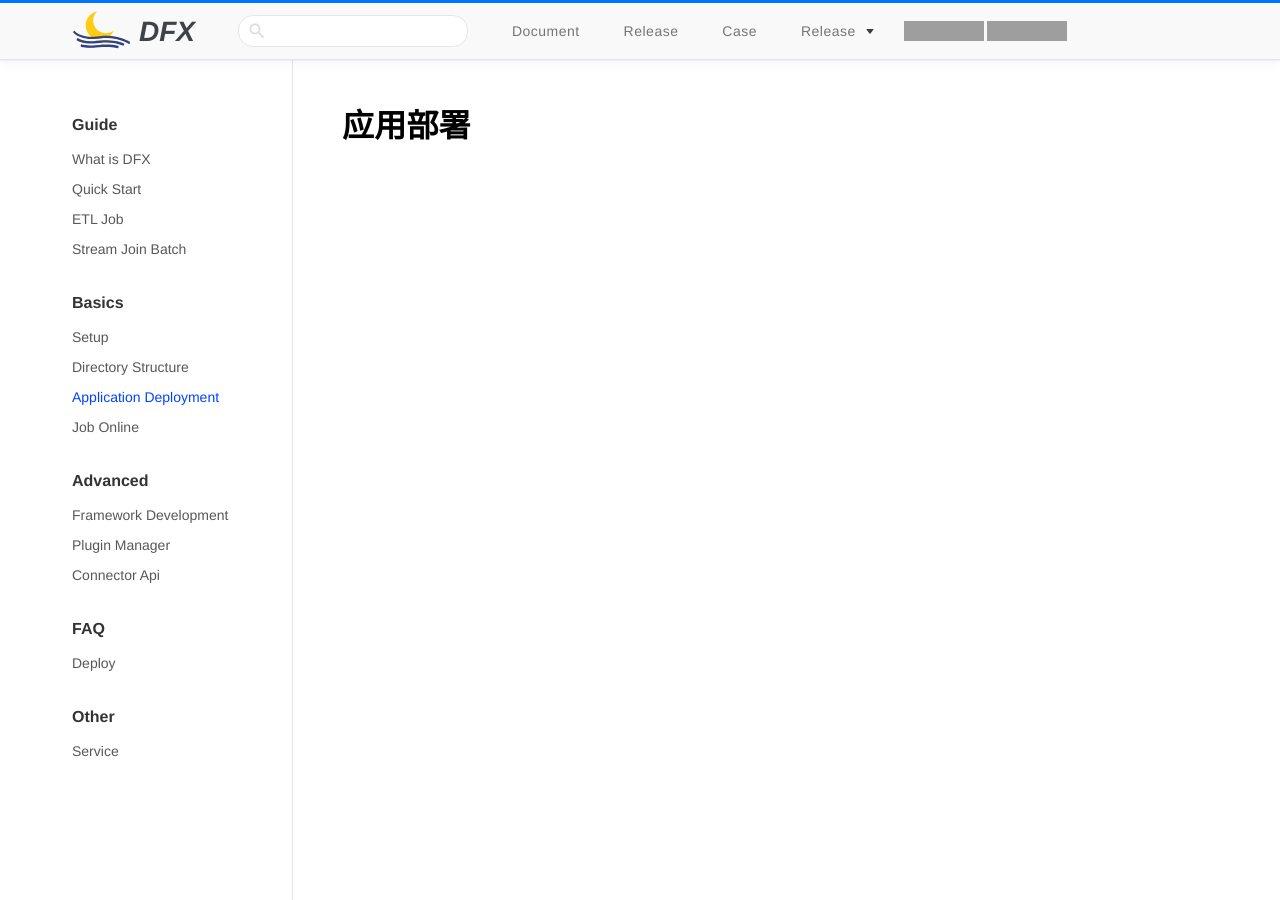
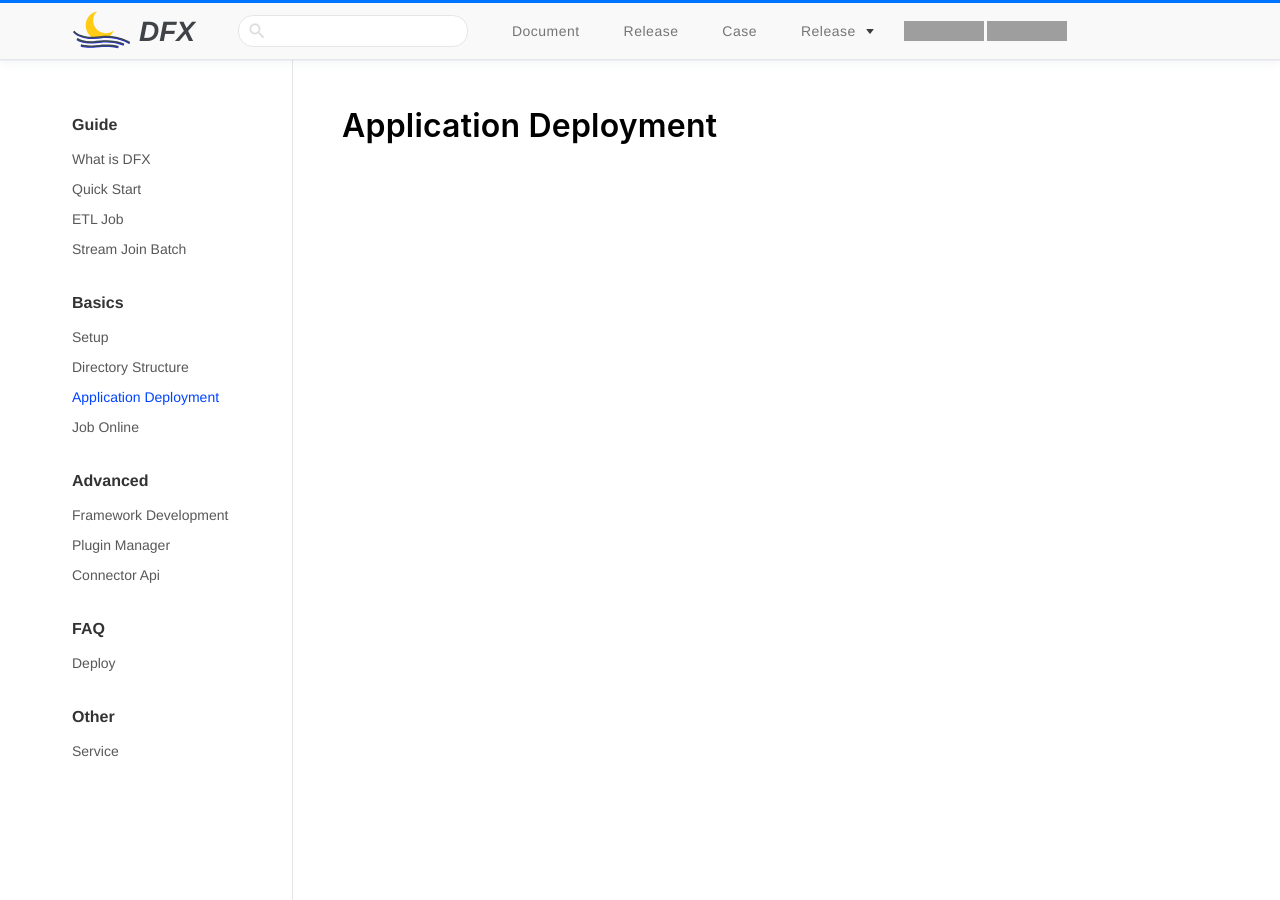
Before and after one commit to eklowlabs/eklowlabs.github.io, a Jekyll site: the page open_flow/bigdata/dfx/core_pages/language/en/docs/basics/deployment.html, which Jekyll copies as it is, in a window 1280 px wide. Built offline with Jekyll 4.4.1, drawn with Linux system fonts in a browser that asks for light colours; grey boxes are pictures that could not be loaded.

Commit message:
Success Build EklowLabs Home

```diff
--- a/open_flow/bigdata/dfx/core_pages/language/en/docs/basics/deployment.html
+++ b/open_flow/bigdata/dfx/core_pages/language/en/docs/basics/deployment.html
@@ -57,8 +57,7 @@
 <div id="container">
     <div class="page-main">
         <article class="markdown-body">
-            <h1>应用部署</h1>
-
+            <h1>Application Deployment</h1>
         </article>
 
         <aside id="mobileAside" class="toc">
--- a/open_flow/bigdata/dfx/core_pages/language/en/docs/intro/index.html
+++ b/open_flow/bigdata/dfx/core_pages/language/en/docs/intro/index.html
@@ -56,6 +56,7 @@
 <div id="container">
     <div class="page-main">
         <article class="markdown-body">
+            <img src="/open_flow/bigdata/dfx/assets/images/dfx_logo_source.svg" alt="dfx_sign" title="dfx_sign" style="width:100%">
             <h1>What is DataFlow-X ?</h1>
             <p><strong>DataFlow-X is a platform for real-time flow computing, the core is to build distributed flow computing applications through workflow description</strong>, DFX is a complete solution, mainly including: </p>
             <ul>
--- a/open_flow/bigdata/dfx/core_pages/language/zh-cn/docs/basics/deployment.html
+++ b/open_flow/bigdata/dfx/core_pages/language/zh-cn/docs/basics/deployment.html
@@ -58,7 +58,6 @@
     <div class="page-main">
         <article class="markdown-body">
             <h1>应用部署</h1>
-
         </article>
 
         <aside id="mobileAside" class="toc">
--- a/open_flow/bigdata/dfx/core_pages/language/zh-cn/docs/intro/index.html
+++ b/open_flow/bigdata/dfx/core_pages/language/zh-cn/docs/intro/index.html
@@ -55,6 +55,7 @@
 <div id="container">
     <div class="page-main">
         <article class="markdown-body">
+            <img src="/open_flow/bigdata/dfx/assets/images/dfx_logo_source.svg" alt="dfx_sign" title="dfx_sign" style="width:100%">
             <h1>DataFlow-X 是什么 ?</h1>
             <p><strong>DataFlow-X 是用于实时流计算的平台, 核心是通过工作流描述构建分布式流计算应用程序</strong>, DFX是一套完整的解决方案, 主要包括: </p>
             <ul>
```
Also changed, not shown: open_flow/bigdata/dfx/assets/images/dfx_logo_source.svg (added).
